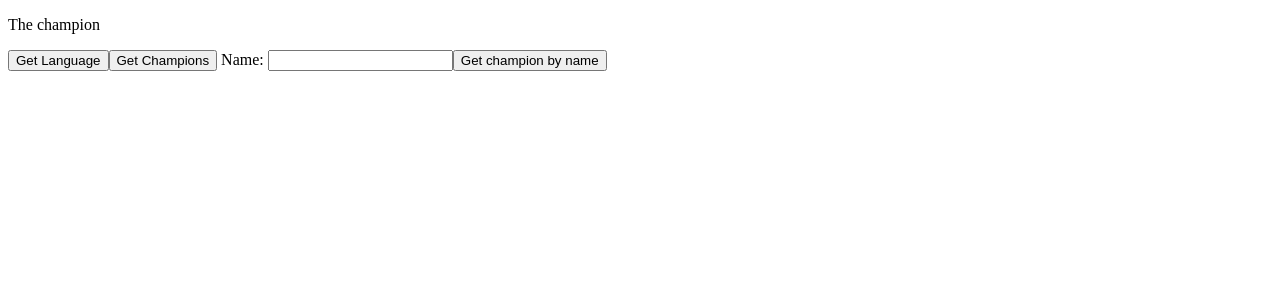
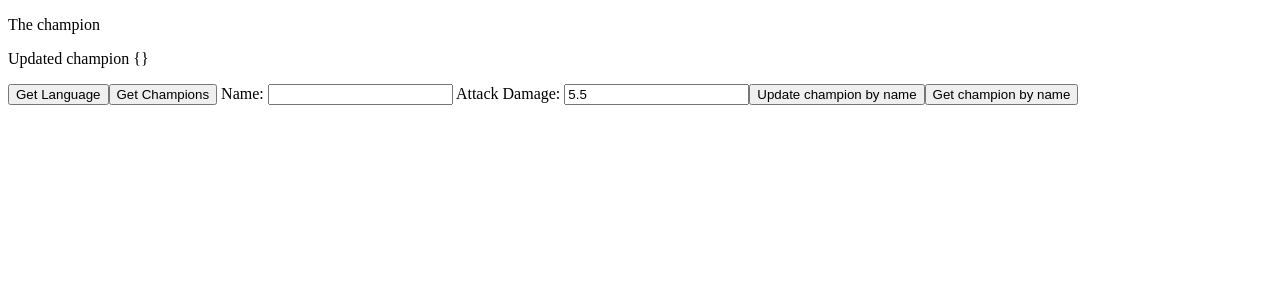
Before and after one commit to JesusMurF/graphql-example, a Vue app: page / in a window 1280 px wide. Shown: the top 300 px of the page. Built offline with nearby package versions, Linux system fonts and the light colour scheme.

Commit message:
Add update mutation

```diff
--- a/src/App.vue
+++ b/src/App.vue
@@ -3,9 +3,12 @@
     <p>{{ lang }}</p>
     <div v-bind:key="champion.name" v-for="champion in champions">{{ champion.name }} {{ champion.attackDamage }}</div>
     <p>The champion {{ champion }}</p>
+    <p>Updated champion {{ updatedChampion }}</p>
     <button @click="getLanguage">Get Language</button>
     <button @click="getChampions">Get Champions</button>
     Name: <input type="text" v-model="name">
+    Attack Damage: <input v-model.number="attack">
+    <button @click="updateAttackDamage">Update champion by name</button>
     <button @click="getChampionByName">Get champion by name</button>
   </div>
 </template>
@@ -19,7 +22,9 @@ export default {
     return {
       lang: '',
       champions: [],
-      champion: ''
+      champion: '',
+      updatedChampion: {},
+      attack: 5.5
     }
   },
   methods: {
@@ -40,7 +45,7 @@ export default {
       }
     },
     async getChampionByName () {
-      const res = await axios.post('http://localhost:4000/graphql', {
+      const response = await axios.post('http://localhost:4000/graphql', {
         query: `
         query GetChampionByName($championName: String!) {
           getChampionByName(name: $championName) {
@@ -52,7 +57,24 @@ export default {
           championName: this.name
         }
       })
-      this.champion = res.data.data.getChampionByName
+      this.champion = response.data.data.getChampionByName
+    },
+    async updateAttackDamage () {
+      const response = await axios.post('http://localhost:4000/graphql', {
+        query: `
+          mutation UpdateAttackDamage(
+            $championName: String!, $attackDamage: Float) {
+              updateAttackDamage(name: $championName, attackDamage: $attackDamage) {
+                name
+                attackDamage
+              }
+            }`,
+            variables: {
+              championName: this.name,
+              attackDamage: this.attack
+            }
+      })
+      this.updatedChampion = response.data.data.updateAttackDamage;
     }
   }
 }
```
Also changed, not shown: 1 other file (tests, documents, lock files or other folders).
